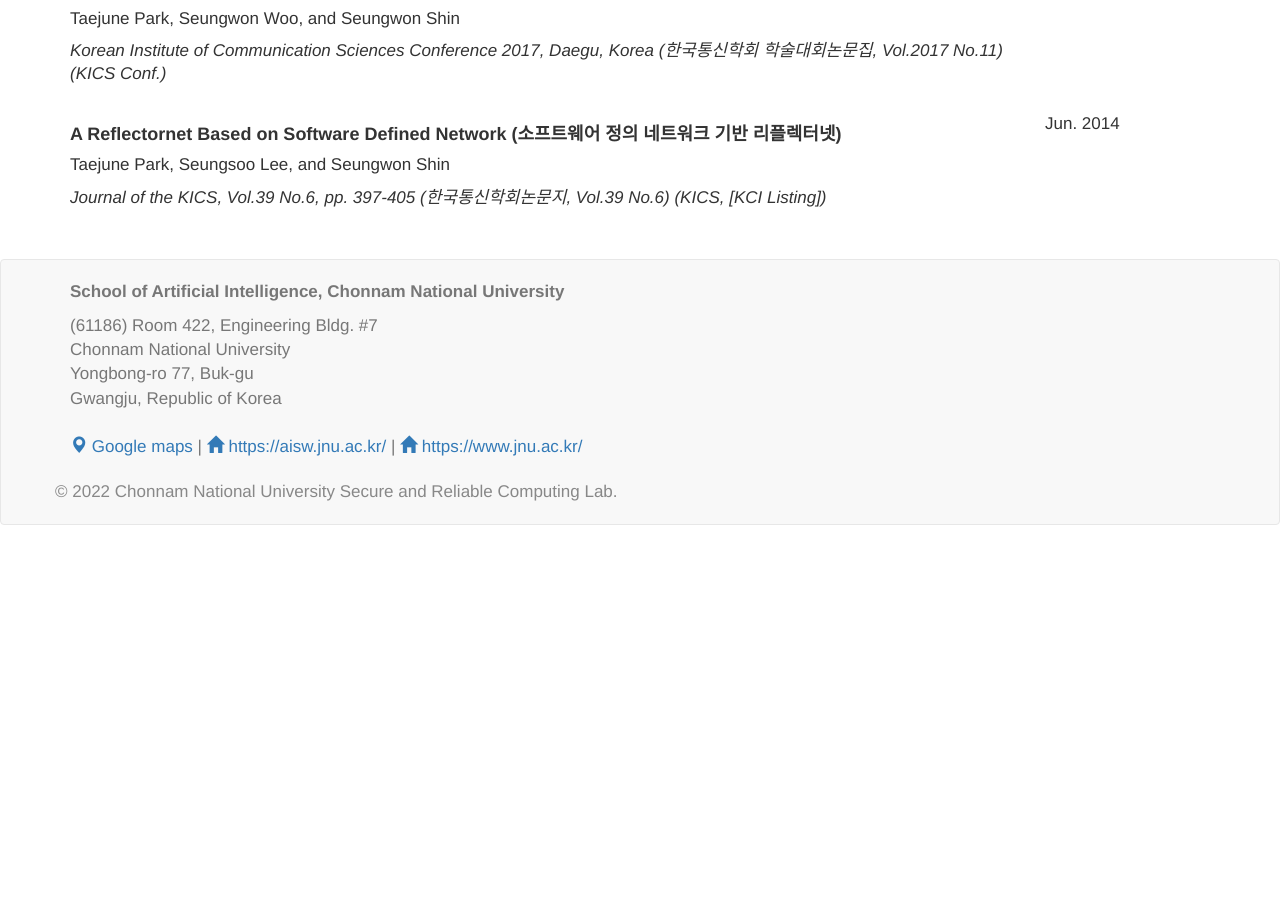
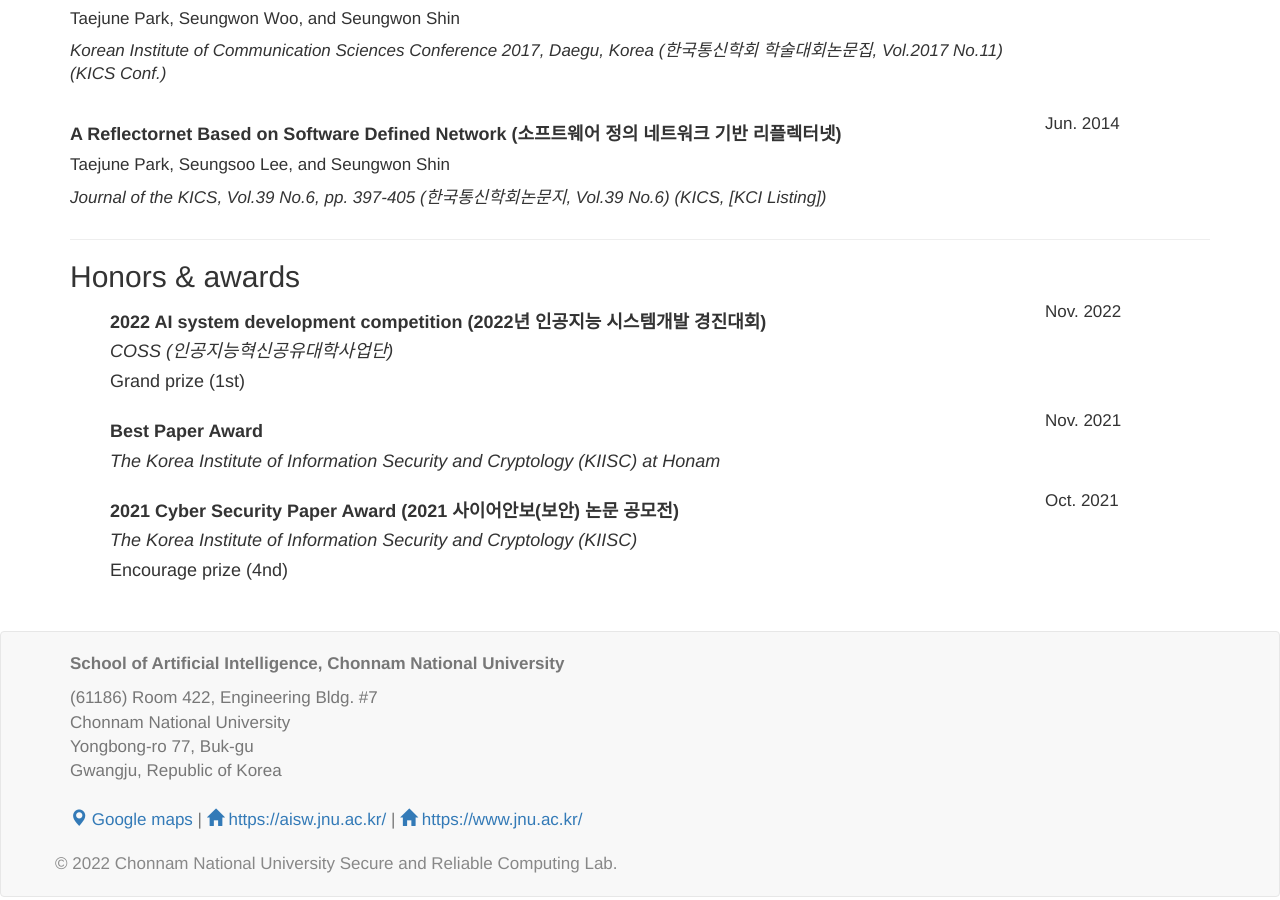
Before and after one commit to src-jnu/src-jnu.github.io, a Jekyll site: the page built from page/publication.html, in a window 1280 px wide and 900 px high, scrolled down 3999 px. Built offline with Jekyll 4.4.1, drawn with Linux system fonts in a browser that asks for light colours; nearby versions of some CDN libraries; a style sheet for code colours, icons or effects is not loaded; before the commit the page ends 4537 px from its top, so only the background shows below that.

Commit message:
news update

```diff
--- a/_data/news.yml
+++ b/_data/news.yml
@@ -1,4 +1,7 @@
 ---
+- title: Sooyeon Kim won the grand prize at the 2022 AI system development competition hosted by COSS (2022년 인공지능 시스템개발 경진대회, 인공지능혁신공유대학사업단)! Congratulation!
+  date: 2022-11-29
+
 - title: Hyunyoung Lee joined our lab! Welcome!
   date: 2022-11-14
 
--- /dev/null
+++ b/_data/publication/award.yml
@@ -0,0 +1,18 @@
+---
+- title:  2022 AI system development competition (2022년 인공지능 시스템개발 경진대회)
+  host: COSS (인공지능혁신공유대학사업단)
+  grade: Grand prize (1st)
+#  owner: 김수현
+  date: Nov. 2022
+
+- title: Best Paper Award
+  host: The Korea Institute of Information Security and Cryptology (KIISC) at Honam
+  grade:
+#  owner: 박태준
+  date: Nov. 2021
+
+- title: 2021 Cyber Security Paper Award (2021 사이어안보(보안) 논문 공모전)
+  host: The Korea Institute of Information Security and Cryptology (KIISC)
+  grade: Encourage prize (4nd)
+# owner: 박태준
+  date: Oct. 2021
--- a/page/faculty.html
+++ b/page/faculty.html
@@ -90,7 +90,7 @@ title: SRC Lab.
         </div>
         {% endfor %}
 
-        <h3> Honors & awards </h3>
+        <!-- <h3> Honors & awards </h3>
         {% for pub in site.data.faculty.award %}
         <div class="row" style="padding-top:0px">
             <div class="col-sm-9" >
@@ -111,7 +111,7 @@ title: SRC Lab.
                 <p> {{pub.date}} </p>
             </div>
         </div>
-        {% endfor %}
+        {% endfor %} -->
 
         <h3> Academic services </h3>
         {% for pub in site.data.faculty.service %}
--- a/page/publication.html
+++ b/page/publication.html
@@ -47,5 +47,27 @@ title: SRC Lab.
     </div>
     <p><p></p></p>
     {% endfor %}
+    <hr>
+
+    <h2 class="Domestic"> Honors & awards </h2>
+
+    {% for pub in site.data.publication.award %}
+    <div class="row">
+        <div class="col-sm-10" style="line-height: 1.3;">
+            <p>
+                <ul>
+                    <h4 class="pub-title">  <b> {{ pub.title }} </b> </p>
+                    <p class="pub-where"> <i> {{ pub.host }} </i> </p>
+                    {% if pub.grade %} {{ pub.grade }} {% endif %}  </p>
+                    {% if pub.owner %} {{ pub.owner }} {% endif %} </p>
+                </ul>
+            </p>
+        </div>
+        <div class="col-sm-2" style="line-height: 1.0;">
+            <p> {{pub.date}} </p>
+        </div>
+    </div>
+    <p><p></p></p>
+    {% endfor %}
     </div>
 </div>
```
